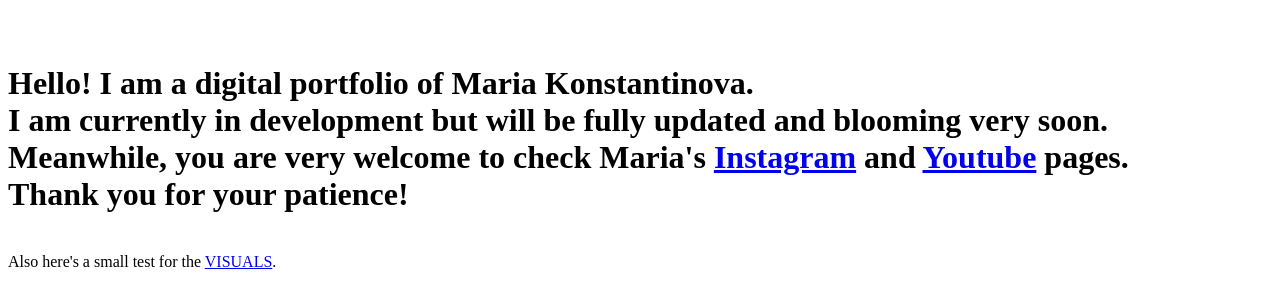
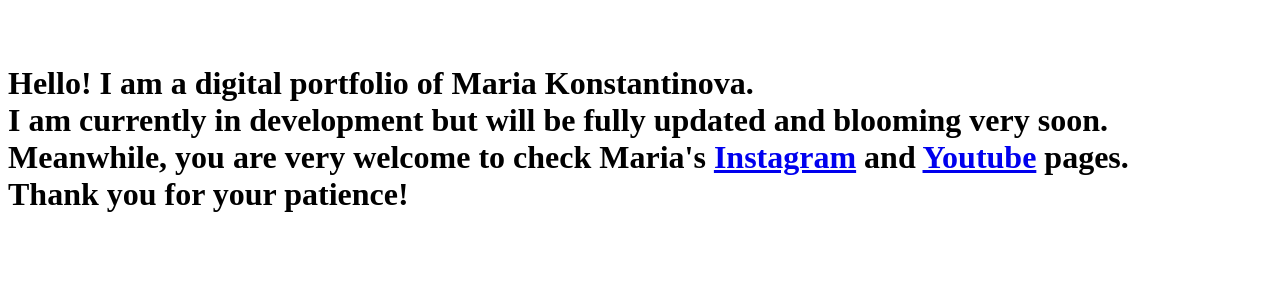
Before and after one commit to marjakonst/portfolio, a plain HTML site: page index.html in a window 1280 px wide. Drawn offline with Linux system fonts and the light colour scheme.

Commit message:
Update index.html

```diff
--- a/index.html
+++ b/index.html
@@ -11,7 +11,7 @@
             I am currently in development but will be fully updated and blooming very soon. Meanwhile, you are very welcome to check Maria's <a href="https://www.instagram.com/doodlingmarja/">Instagram</a>
             and <a href="https://www.youtube.com/@marjakonst">Youtube</a> pages.<br>
             Thank you for your patience!</h1> <br>
-            Also here's a small test for the <a href="visuals.html" rel="history">VISUALS</a>.
+            <!--Also here's a small test for the <a href="visuals.html" rel="history">VISUALS</a>.-->
         <br>
         <br>
     </body>
```
